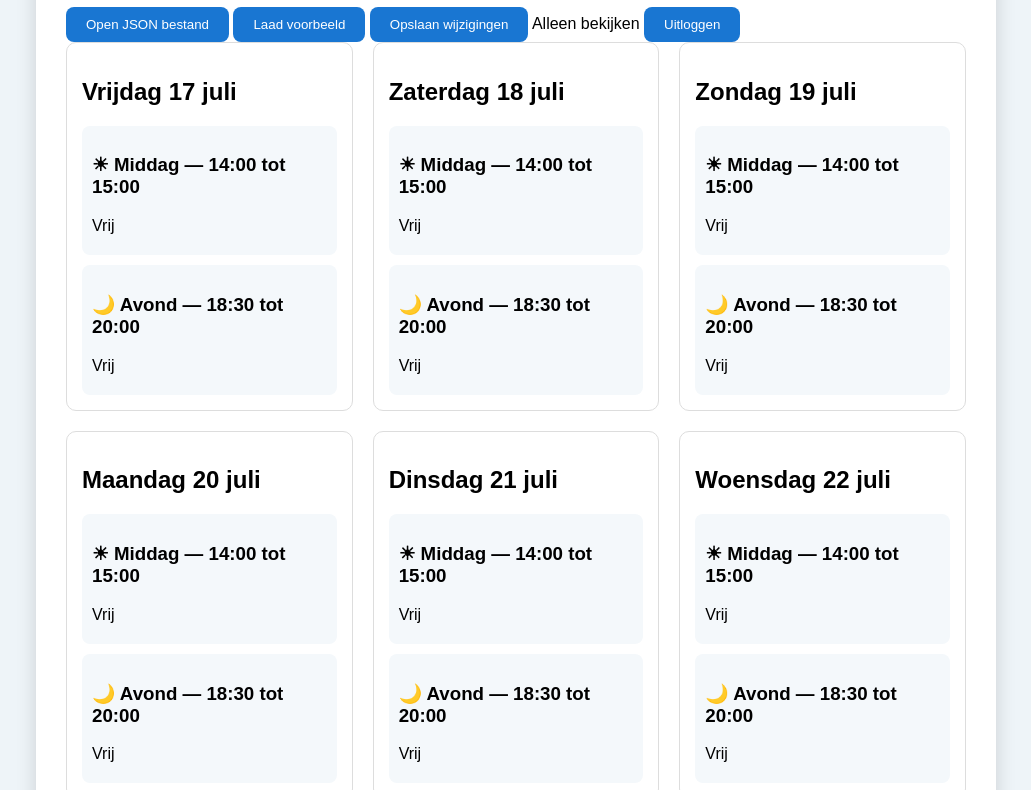
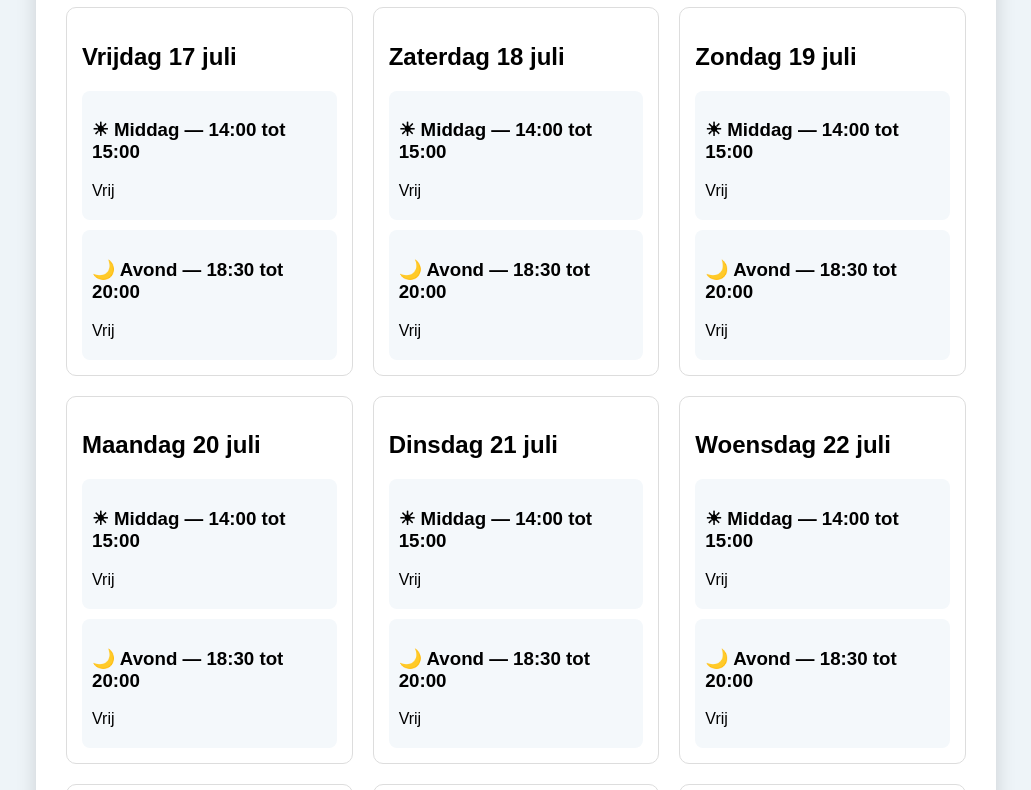
Before and after one commit to psclwastaken/ziekenhuisplanner, a website: page calendar.html in a window 1280 px wide. Shown: the part 124-914 px from the top of the page, without its empty margins (124-1155 px from the left). Drawn offline with Linux system fonts and the light colour scheme; no server answers.

Commit message:
Deploy: push latest changes

```diff
--- a/calendar.html
+++ b/calendar.html
@@ -30,14 +30,6 @@ href="css/style.css">
 🏥 Ziekenhuis bezoek
 </h1>
 
-<div class="toolbar">
-	<button id="openFileBtn">Open JSON bestand</button>
-	<button id="loadSampleBtn">Laad voorbeeld</button>
-	<button id="saveFileBtn">Opslaan wijzigingen</button>
-	<span id="authStatus"></span>
-	<button id="logoutBtn">Uitloggen</button>
-</div>
-
 <div id="calendar"></div>
 
 
```
